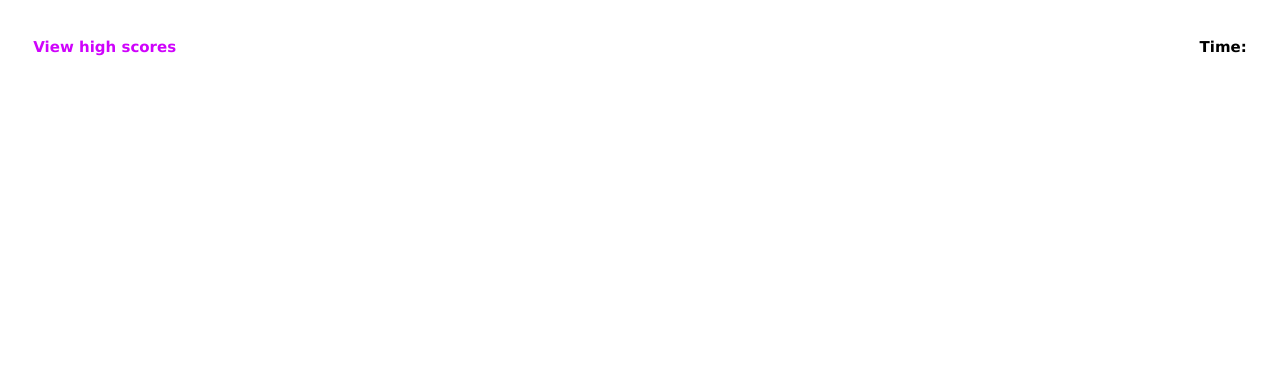
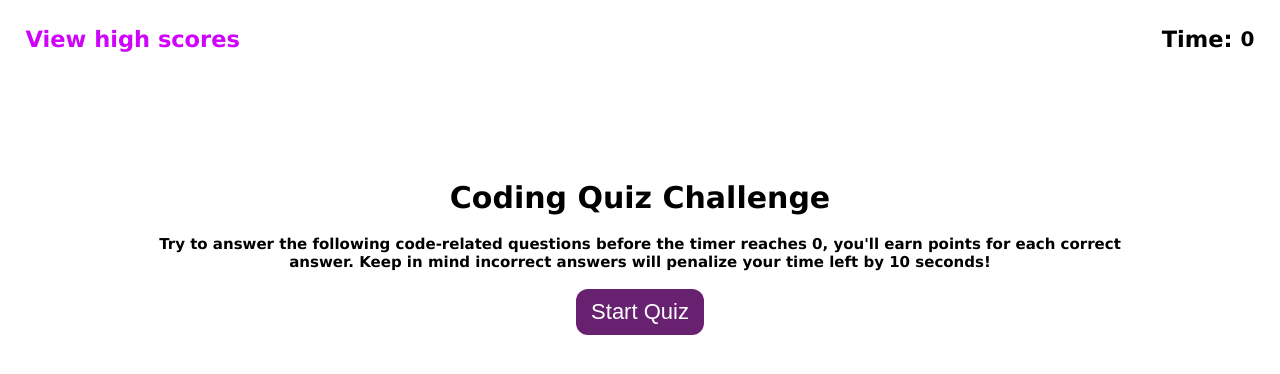
Before and after one commit to Gocus10/Code-quiz, a plain HTML site: page index.html in a window 1280 px wide. Drawn offline with Linux system fonts and the light colour scheme.

Commit message:
added timer function and startGame page

```diff
--- a/assets/css/style.css
+++ b/assets/css/style.css
@@ -1,5 +1,7 @@
 * {
     box-sizing: border-box;
+    margin: 0;
+    padding: 0;
   }
   :root {
     font-size: 62.5%;
@@ -11,22 +13,35 @@
       display:flex;
       justify-content: space-between;
       margin: 2%;
+      font-size: 1.5rem;
   }
   header .high-score{
       color:#cf03fc;
   }
+  .timer-area{
+    display:flex;
+    justify-content: center;
+    align-items: center;
+  }
+  #timer{
+    margin-left: 8px;
+    font-weight: bolder;
+    font-size: 2rem;
+  }
   main{
       margin-left: 10%;
-      margin-top: 5%;
+      margin-right: 10%;
+      margin-top: 10%;
       display:flex;
-      justify-content: left;
-      width: 70%;
+      justify-content: center;
+      flex-wrap: wrap;
   }
   .btn{
     color: white;
     outline: none;
     border: none;
     display: inline-block;
+    margin-top: 20px;
     padding: 10px 15px;
     background: #682170;
     font-size: 2.2rem;
@@ -35,3 +50,21 @@
     top: -3px;
     box-shadow: 0 3px var(--grey);
   }
+  .home-screen-title{
+    display:inline-block;
+    font-size: 2rem;
+    font-weight: bolder;
+    text-align: center;
+
+  }
+  .home-screen-text{
+    margin-top: 20px;
+    display:inline-block;
+    font-size: 1.5rem;
+    font-weight: bold;
+    text-align: center;
+
+  }
+  .question{
+    display:inline-block;
+  }
--- a/assets/js/script.js
+++ b/assets/js/script.js
@@ -1,12 +1,67 @@
-var questionEl = document.querySelector("#question");
-var startGameEl = document.querySelector("#start-button");
-var correctEl = document.querySelector("#correct");
-var wrongEl = document.querySelector("wrong");
-var questionId = 0;
+function get(x){
+    return document.getElementById(x);
+}
+var questionAreaEl = document.querySelector("#question-area");
+var timerEl = get('timer');
+const myQuestions = [
+    {
+      question: "Who invented JavaScript?",
+      answers: {
+        a: "Douglas Crockford",
+        b: "Sheryl Sandberg",
+        c: "Brendan Eich"
+      },
+      correctAnswer: "c"
+    },
+    {
+      question: "Which one of these is a JavaScript package manager?",
+      answers: {
+        a: "Node.js",
+        b: "TypeScript",
+        c: "npm"
+      },
+      correctAnswer: "c"
+    }
+]
+function get(x){
+    return document.getElementById(x);
+}
+var questionHandler = function() {
 
-var questionHandler = function(event) {
 
 }
-var createTaskEl = function(taskDataObj) {
+function checkAnswer(){
 
+  }
+var startGame = function(event) {
+    event.preventDefault();
+    timerEl.textContent = "0";
+    var startGameEl = document.createElement("div");
+    startGameEl.className = "home-screen-title";
+    startGameEl.innerHTML = "<h2>Coding Quiz Challenge</h2>"
+    var startGameText = document.createElement("div");
+    startGameText.className = "home-screen-text"
+    startGameText.innerHTML = "<p>Try to answer the following code-related questions before the timer reaches 0, you'll earn points for each correct answer. Keep in mind incorrect answers will penalize your time left by 10 seconds!</p>"
+    var startBtn = document.createElement("button");
+    startBtn.className = "btn";
+    startBtn.innerHTML = "Start Quiz";
+
+    startGameEl.appendChild(startGameText);
+    startGameEl.appendChild(startBtn);
+    questionAreaEl.appendChild(startGameEl);
 }
+function countdown() {
+    var timeLeft = 75;
+    var timeInterval = setInterval(function() {
+      if(timeLeft>0){
+        timerEl.textContent = timeLeft
+        timeLeft--;
+      }
+      else{
+        timerEl.textContent = "0";
+        clearInterval(timeInterval);
+      }
+    }, 1000);
+  }
+window.addEventListener("load", startGame);
+//startGameEl.addEventListener("click", questionHandler);
--- a/index.html
+++ b/index.html
@@ -12,14 +12,14 @@
 <body>
     <header>
         <h2 class="high-score">View high scores</h2>
-        <div class="timer">
+        <div class="timer-area">
             <h2>Time:</h2>
-            <div></div>
+            <div id="timer"></div>
         </div>
     </header>
 
     <main>
-        <section class="question">
+        <section class="question" id="question-area">
             <ol class="answers"></ol>
         </section>
         <section class="response"></section>
```
